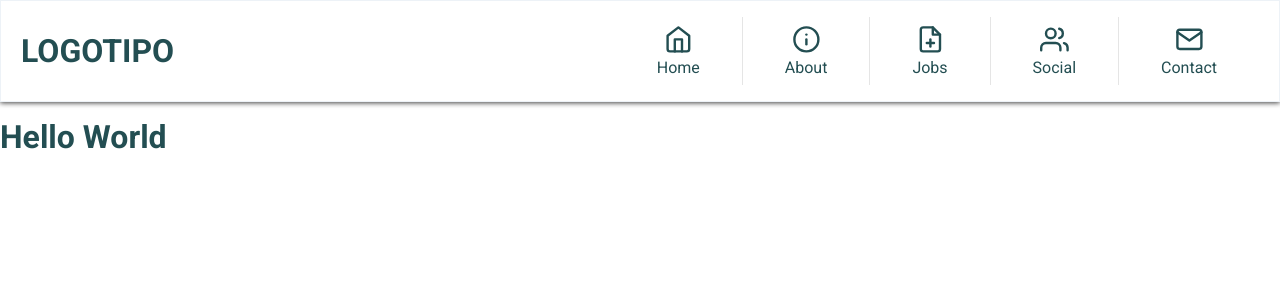
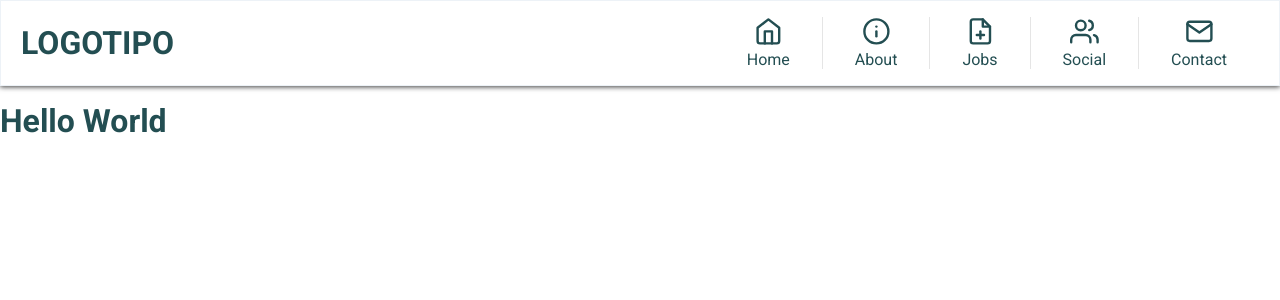
Before and after one commit to chmenegatti/nextjs-portifolio, a Next.js app: page / in a window 1280 px wide. Shown: the top 300 px of the page. Built offline with nearby package versions, Linux system fonts and the light colour scheme.

Commit message:
Issue: NavIcons align fixed

```diff
--- a/src/styles/components/RighNav.ts
+++ b/src/styles/components/RighNav.ts
@@ -10,14 +10,11 @@ export const Ul = styled.ul<BurgerProps>`
   flex-flow: row nowrap;
   padding: 1rem 0;
   justify-content: space-between;
-  min-width: 40vw;
 
   li {
-    padding: 8px 10px;
     font-size: 1.2rem;
     display: block;
     text-align: center;
-    align-items: center;
     justify-content: center;
     border-right: 1px solid rgba(0, 0, 0, 0.1);
 
```
